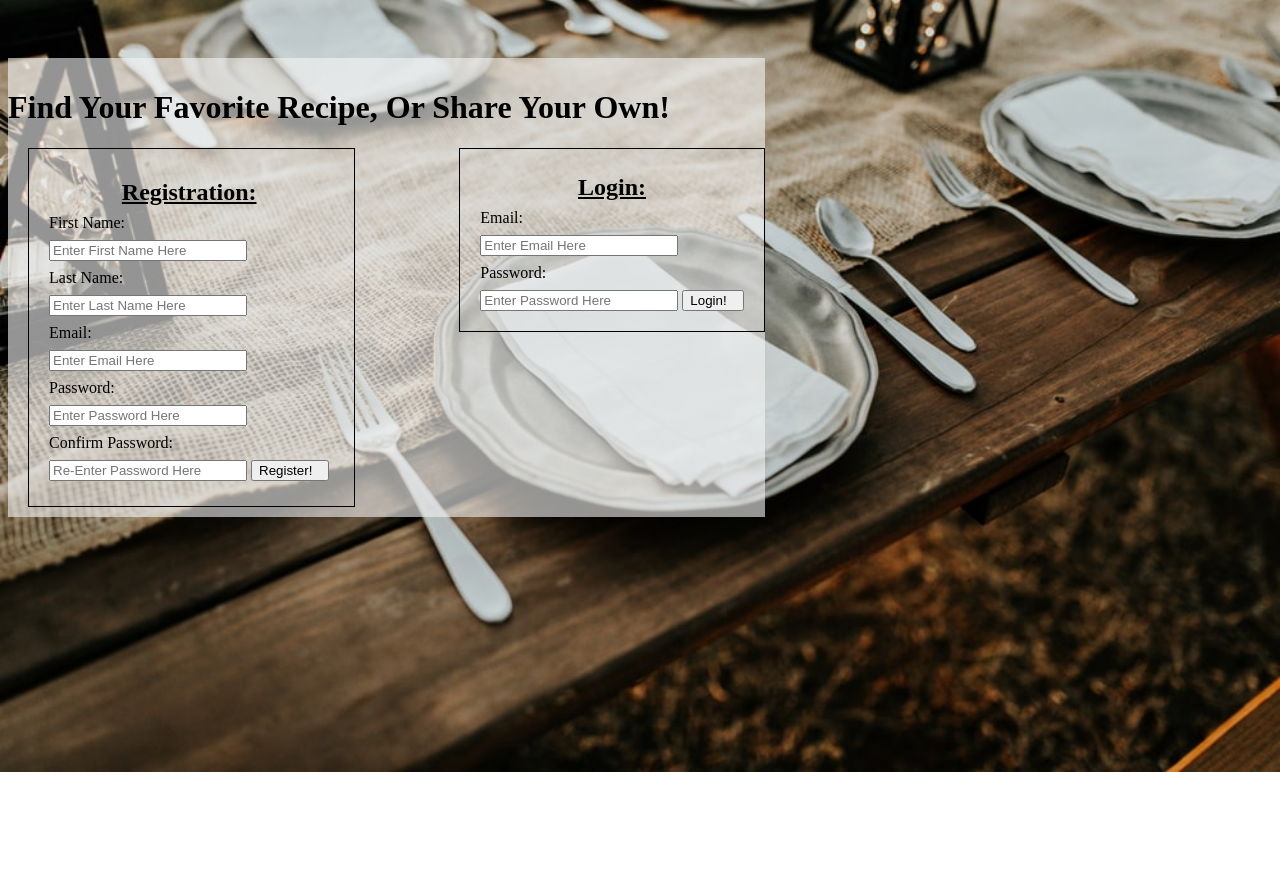
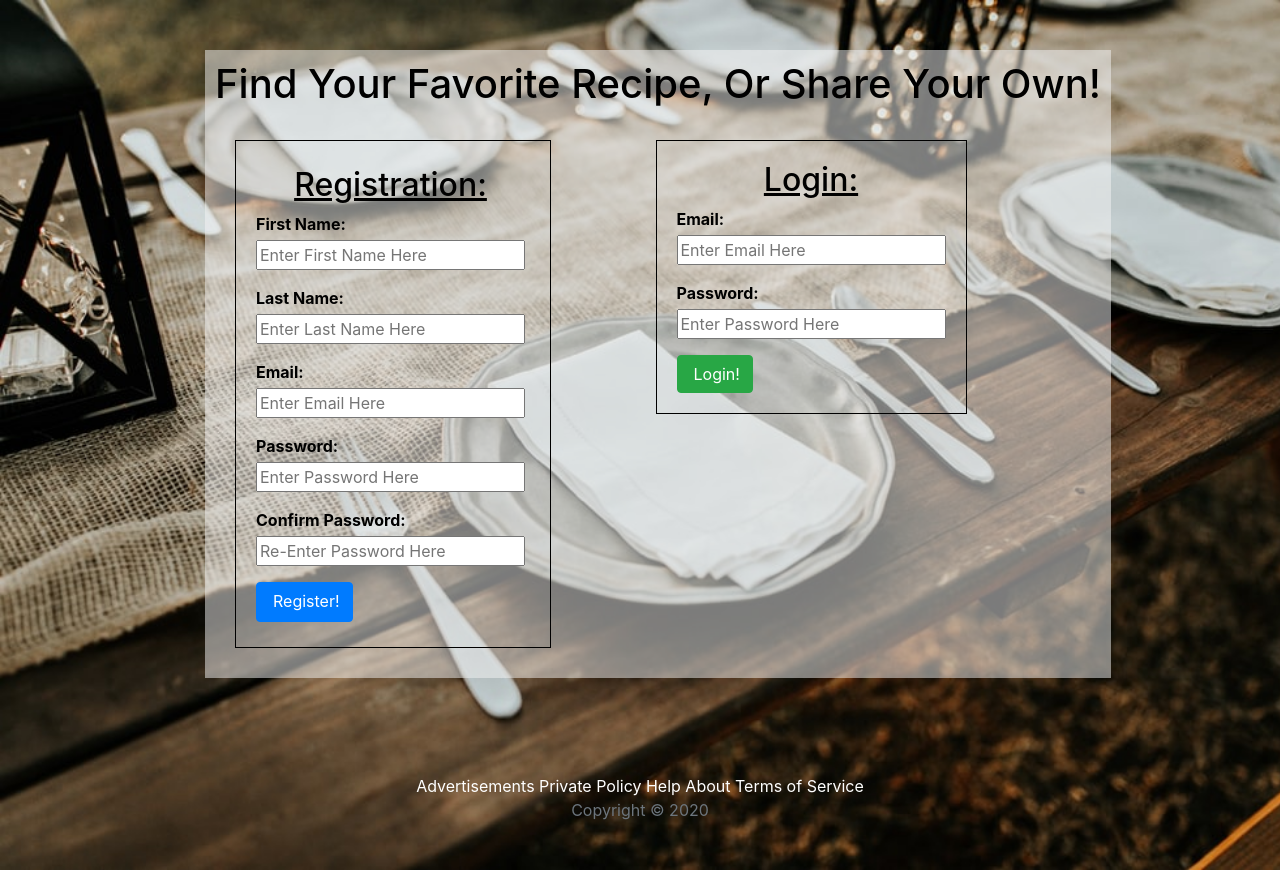
Before and after one commit to asharif123/group_project, a Django app: page / in a window 1280 px wide. Before the commit the page ends 772 px from the top, so only its background shows below. Run offline with Django 3.2, Linux system fonts and the light colour scheme; some libraries are stand-ins or nearby versions.

Commit message:
adding addtional css to the login page

```diff
--- a/recipe_app/static/css/login.css
+++ b/recipe_app/static/css/login.css
@@ -7,12 +7,13 @@
     /* background-color: #dbd7d6; */
 }
 .backwall{
-    background: rgba(245, 245, 245, 0.6);
+    background: rgba(245, 245, 245, 0.5);
     display: inline-block;
-    vertical-align: bottom;
-    padding: 10px 0px 10px 0px;
+    vertical-align: center;
+    padding: 10px 10px 30px 10px;
     color: black;
     margin-top: 50px;
+    margin-left: 120px;
 }
 .messages{
     color: red;
@@ -31,6 +32,9 @@
     border: 1px solid black;
     vertical-align: top;
 }
+h1{
+    margin-bottom: 20px;
+}
 
 h2{
     margin-top: 5px;
@@ -45,3 +49,6 @@ p{
 input{
     padding-right: 15px;
 }
+#footer1{
+    color: white;
+}
--- a/recipe_app/templates/index.html
+++ b/recipe_app/templates/index.html
@@ -5,11 +5,19 @@
     <meta name="viewport" content="width=device-width, initial-scale=1.0">
     {% load static %}
     <link rel="stylesheet" href="{% static 'css/login.css' %}">
+    <!-- CSS only -->
+    <link rel="stylesheet" href="https://stackpath.bootstrapcdn.com/bootstrap/4.5.0/css/bootstrap.min.css" integrity="sha384-9aIt2nRpC12Uk9gS9baDl411NQApFmC26EwAOH8WgZl5MYYxFfc+NcPb1dKGj7Sk" crossorigin="anonymous">
+
+    <!-- JS, Popper.js, and jQuery -->
+    <script src="https://code.jquery.com/jquery-3.5.1.slim.min.js" integrity="sha384-DfXdz2htPH0lsSSs5nCTpuj/zy4C+OGpamoFVy38MVBnE+IbbVYUew+OrCXaRkfj" crossorigin="anonymous"></script>
+    <script src="https://cdn.jsdelivr.net/npm/popper.js@1.16.0/dist/umd/popper.min.js" integrity="sha384-Q6E9RHvbIyZFJoft+2mJbHaEWldlvI9IOYy5n3zV9zzTtmI3UksdQRVvoxMfooAo" crossorigin="anonymous"></script>
+    <script src="https://stackpath.bootstrapcdn.com/bootstrap/4.5.0/js/bootstrap.min.js" integrity="sha384-OgVRvuATP1z7JjHLkuOU7Xw704+h835Lr+6QL9UvYjZE3Ipu6Tp75j7Bh/kR0JKI" crossorigin="anonymous"></script>
+
     <title>Login and Registration</title>
 </head>
 <body class="container">
     <div class="backwall">
-    <h1>Find Your Favorite Recipe, Or Share Your Own!</h1>
+    <h1>Find Your Favorite Recipe, Or Share Your Own!</h1><br>
 
     {% if messages %}
         <ul class="messages">
@@ -23,17 +31,17 @@
         <h2>Registration:</h2>
         <form action="/registration" method="POST">
             {% csrf_token %}
-            <p>First Name:</p>
-            <input type="text" name="first_name" placeholder="Enter First Name Here">
-            <p>Last Name:</p>
-            <input type="text" name="last_name" placeholder="Enter Last Name Here">
-            <p>Email:</p>
-            <input type="text" name="email" placeholder="Enter Email Here">
-            <p>Password:</p>
-            <input type="password" name="password" placeholder="Enter Password Here">
-            <p>Confirm Password:</p>
-            <input type="password" name="confirm_password" placeholder="Re-Enter Password Here">
-            <input type="submit" value="Register!">
+            <p class="mb-1 font-weight-bold">First Name:</p>
+            <input type="text" name="first_name" placeholder="Enter First Name Here" class="mb-3"><br>
+            <p class="mb-1 font-weight-bold">Last Name:</p>
+            <input type="text" name="last_name" placeholder="Enter Last Name Here" class="mb-3"><br>
+            <p class="mb-1 font-weight-bold">Email:</p>
+            <input type="text" name="email" placeholder="Enter Email Here" class="mb-3"><br>
+            <p class="mb-1 font-weight-bold">Password:</p>
+            <input type="password" name="password" placeholder="Enter Password Here" class="mb-3"><br>
+            <p class="mb-1 font-weight-bold">Confirm Password:</p>
+            <input type="password" name="confirm_password" placeholder="Re-Enter Password Here" class="mb-3"><br>
+            <input type="submit" value="Register!" class="pb-1 pl-3 pb-2 text-center btn btn-primary">
         </form>
     </div>
 
@@ -45,15 +53,25 @@
         <form action="/login" method="POST">
             {% csrf_token %}
 
-            <p>Email:</p>
-            <input type="text" name="email" placeholder="Enter Email Here">
-            <p>Password:</p>
-            <input type="password" name="password" placeholder="Enter Password Here">
+            <p class="mb-1 font-weight-bold">Email:</p>
+            <input type="text" name="email" placeholder="Enter Email Here" class="mb-3"><br>
+            <p class="mb-1 font-weight-bold">Password:</p>
+            <input type="password" name="password" placeholder="Enter Password Here" class="mb-3"><br>
 
-            <input type="submit" value="Login!">
+            <input type="submit" value="Login!" class="pl-3 text-center btn btn-success">
         </form>
 
     </div>
 </div>
+
+<div class="col-12" id="footer1">
+    <footer class="my-5 pt-5 light text-muted text-center text-center">
+        {% comment %} <ul> {% endcomment %}
+        <a class="text-white" href="#">Advertisements</a>  <a class="text-white" href="privacypolicy">Private Policy</a> <a class="text-white" href="#">Help</a> <a class="text-white" href="#">About</a> <a class="text-white" href="terms">Terms of Service</a>
+        <br>
+        Copyright &copy;  2020
+        {% comment %} </ul> {% endcomment %}
+    </footer>
+</div>
 </body>
 </html>
```
